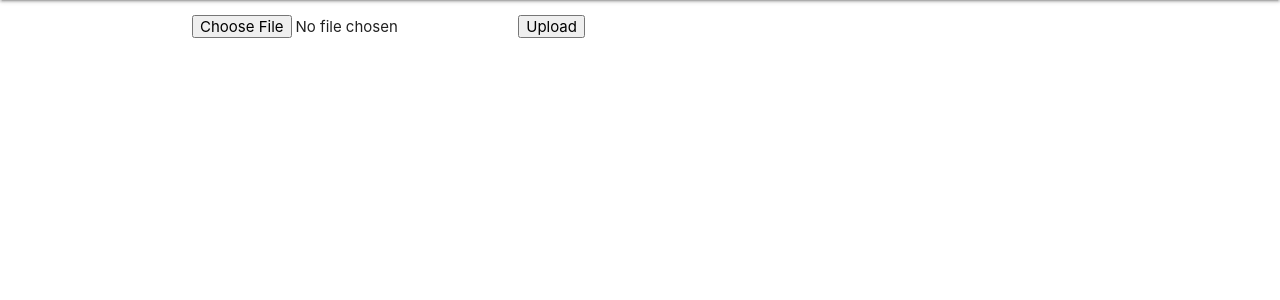
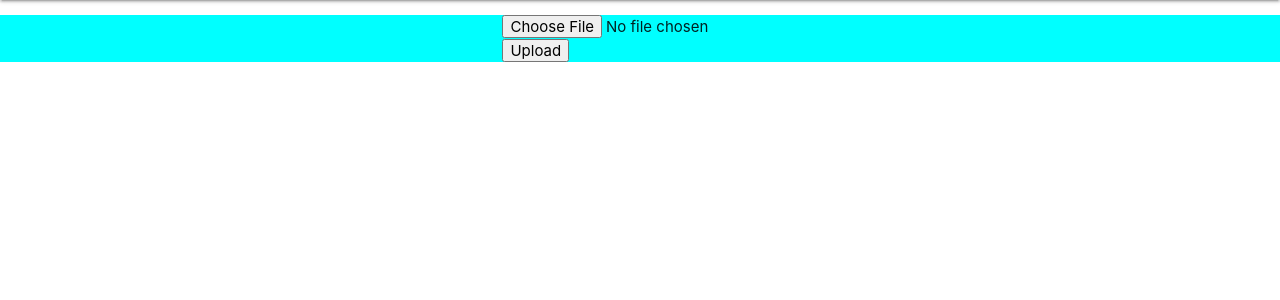
Before and after one commit to sashaPlavi/php_login, a PHP site: page /php_login/images_form.php in a window 1280 px wide. Shown: the part 64-364 px from the top of the page. Run offline with PHP 8.4, Linux system fonts and the light colour scheme.

Commit message:
all working

```diff
--- a/images_form.php
+++ b/images_form.php
@@ -18,13 +18,15 @@ require 'header.php'
 
 <div class="section">
 
+  <div class="images_form">
 
-  <form class="container" action=" <?php echo $_SERVER['PHP_SELF'] ?>" method="post" enctype="multipart/form-data">
+    <form class="container" action=" <?php echo $_SERVER['PHP_SELF'] ?>" method="post" enctype="multipart/form-data">
 
-    <input type="file" name="file">
+      <input type="file" name="file">
 
-    <button type="submit" name="submit"> Upload</button>
-  </form>
+      <button type="submit" name="submit"> Upload</button>
+    </form>
+  </div>
 
 </div>
 <?php
--- a/style.css
+++ b/style.css
@@ -4,3 +4,12 @@
 .login {
   padding-top: 4rem;
 }
+.body {
+  background-color: aqua;
+}
+
+.images_form {
+  background-color: aqua;
+  display: grid;
+  justify-content: center;
+}
```
